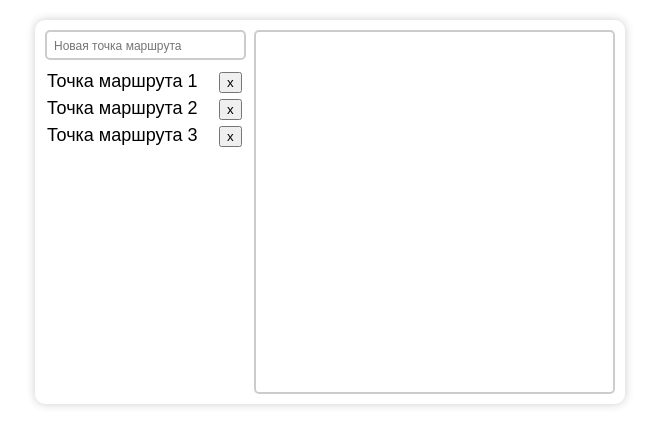
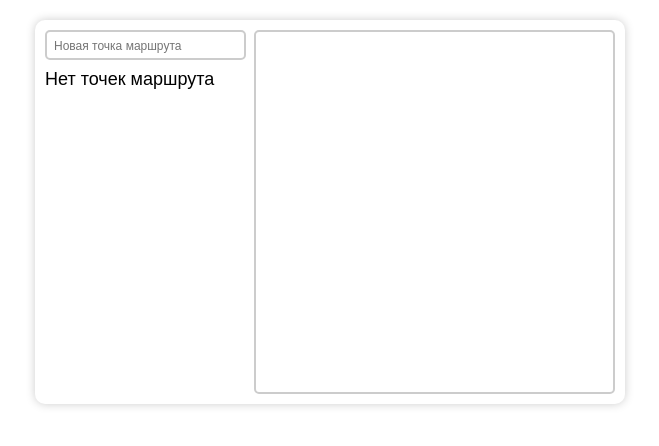
Before and after one commit to vladshkerin/editor_routes, a React (Create React App) app: page / in a window 1280 px wide. Shown: the top 446 px of the page, without its empty margins (310-969 px from the left). Built offline with nearby package versions, Linux system fonts and the light colour scheme.

Commit message:
Add handler adding points

```diff
--- a/src/containers/App.js
+++ b/src/containers/App.js
@@ -6,7 +6,12 @@ import './App.css';
 
 class App extends Component {
   state = {
-    points: [1, 2, 3],
+    points: [],
+  };
+
+  onAddPointsHandler = (data) => {
+    const nextPoint = [...this.state.points, data];
+    this.setState({points: nextPoint});
   };
 
   render() {
@@ -14,7 +19,7 @@ class App extends Component {
 
     return (
       <div className="App">
-        <RouteContainer data={points}/>
+        <RouteContainer onAddPoints={this.onAddPointsHandler} data={points}/>
         <MapContainer/>
       </div>
     );
--- a/src/containers/PointContainer.js
+++ b/src/containers/PointContainer.js
@@ -3,19 +3,22 @@ import PropTypes from 'prop-types';
 
 class PointContainer extends Component {
   render() {
-    const { number } = this.props;
+    const { text } = this.props.data;
 
     return (
       <div className="point">
-        <p className={'point__name-' + number}>Точка маршрута {number}</p>
-        <button className={'point__btn-' + number}>x</button>
+        <p className="point__name">{text}</p>
+        <button className="point__btn">x</button>
       </div>
     );
   }
 }
 
 PointContainer.propTypes = {
-  number: PropTypes.number,
+  data: PropTypes.shape({
+    id: PropTypes.number.isRequired,
+    text: PropTypes.string.isRequired,
+  }),
 };
 
 export default PointContainer;
--- a/src/containers/RouteContainer.js
+++ b/src/containers/RouteContainer.js
@@ -4,7 +4,26 @@ import PointContainer from './PointContainer';
 
 class RouteContainer extends Component {
   state = {
-    newPoint: '',
+    text: '',
+  };
+
+  onChangeHandler = (evt) => {
+    const { value } = evt.currentTarget;
+    this.setState({ text: value });
+  };
+
+  onKeyDownHandler = (evt) => {
+    if (evt.key === 'Enter') {
+      evt.preventDefault();
+
+      const { text } = this.state;
+      this.props.onAddPoints({
+        id: +new Date(),
+        text: text,
+      });
+
+      return false;
+    }
   };
 
   renderPoints = () => {
@@ -13,7 +32,7 @@ class RouteContainer extends Component {
 
     if (data.length) {
       pointsTemplate = data.map((item) => {
-        return <PointContainer key={item} number={item}/>;
+        return <PointContainer key={item.id} data={item}/>;
       });
     } else {
       pointsTemplate = <p>Нет точек маршрута</p>;
@@ -22,24 +41,19 @@ class RouteContainer extends Component {
     return pointsTemplate;
   };
 
-  handlerChange = (e) => {
-    const { id, value } = e.currentTarget;
-    this.setState({ [id]: value });
-  };
-
   render() {
-    const { newPoint } = this.state;
+    const { text } = this.state;
 
     return (
       <section className="form-wrapper">
         <form className="form">
-          <input id="newPoint"
-                 className="form__input"
-                 onChange={this.handlerChange}
+          <input className="form__input"
+                 onChange={this.onChangeHandler}
+                 onKeyDown={this.onKeyDownHandler}
                  type="text"
                  name="form__input"
                  placeholder="Новая точка маршрута"
-                 value={newPoint}/>
+                 value={text}/>
           {this.renderPoints()}
         </form>
       </section>
@@ -49,6 +63,7 @@ class RouteContainer extends Component {
 
 RouteContainer.propTypes = {
   data: PropTypes.array.isRequired,
+  onAddPoints: PropTypes.func.isRequired,
 };
 
 export default RouteContainer;
```
